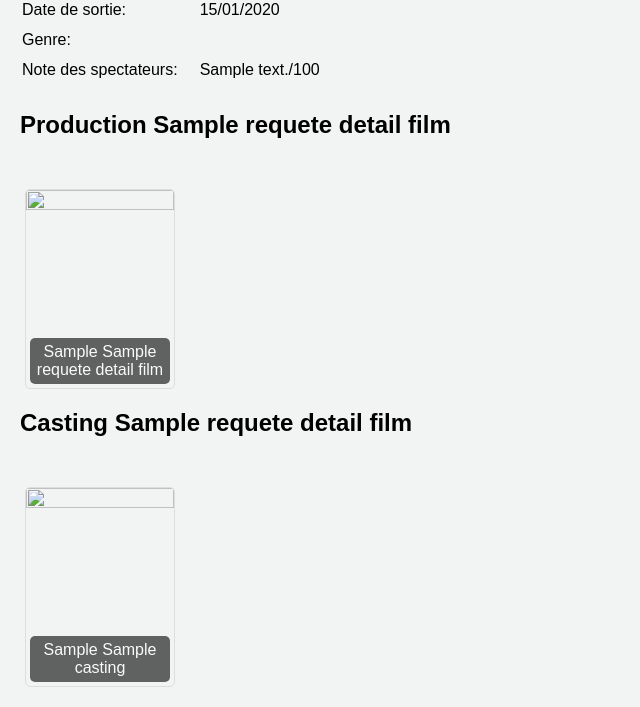
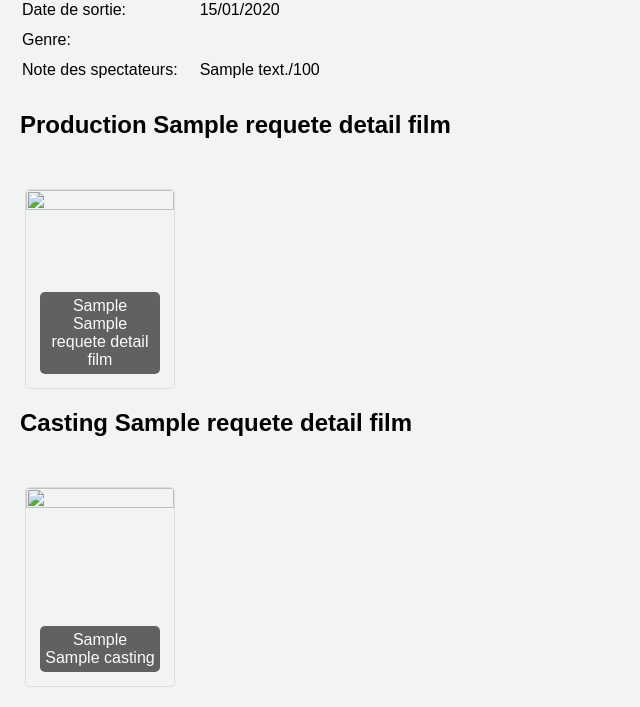
Before and after one commit to Loic-1/Exo-SQL-Cinema, a PHP site: template view/detailFilm.php in a window 1280 px wide. Shown: the part 524-1231 px from the top of the page, without its empty margins (0-640 px from the left). Run offline with PHP 8.4, Linux system fonts and the light colour scheme; the template is opened without the code that fills it: most values are stand-ins (such as "Sample title", 1, 10 or a date in 2020).

Commit message:
Update style.css

```diff
--- a/public/css/style.css
+++ b/public/css/style.css
@@ -136,7 +136,7 @@
   color: var(--affiche-font-color);
 
   padding: 5px;
-  margin: 5px;
+  margin: 15px;
   background-color: rgba(0, 0, 0, 0.6);
   /* Fond noir transparent à 50% */
   border-radius: 5px;
```
